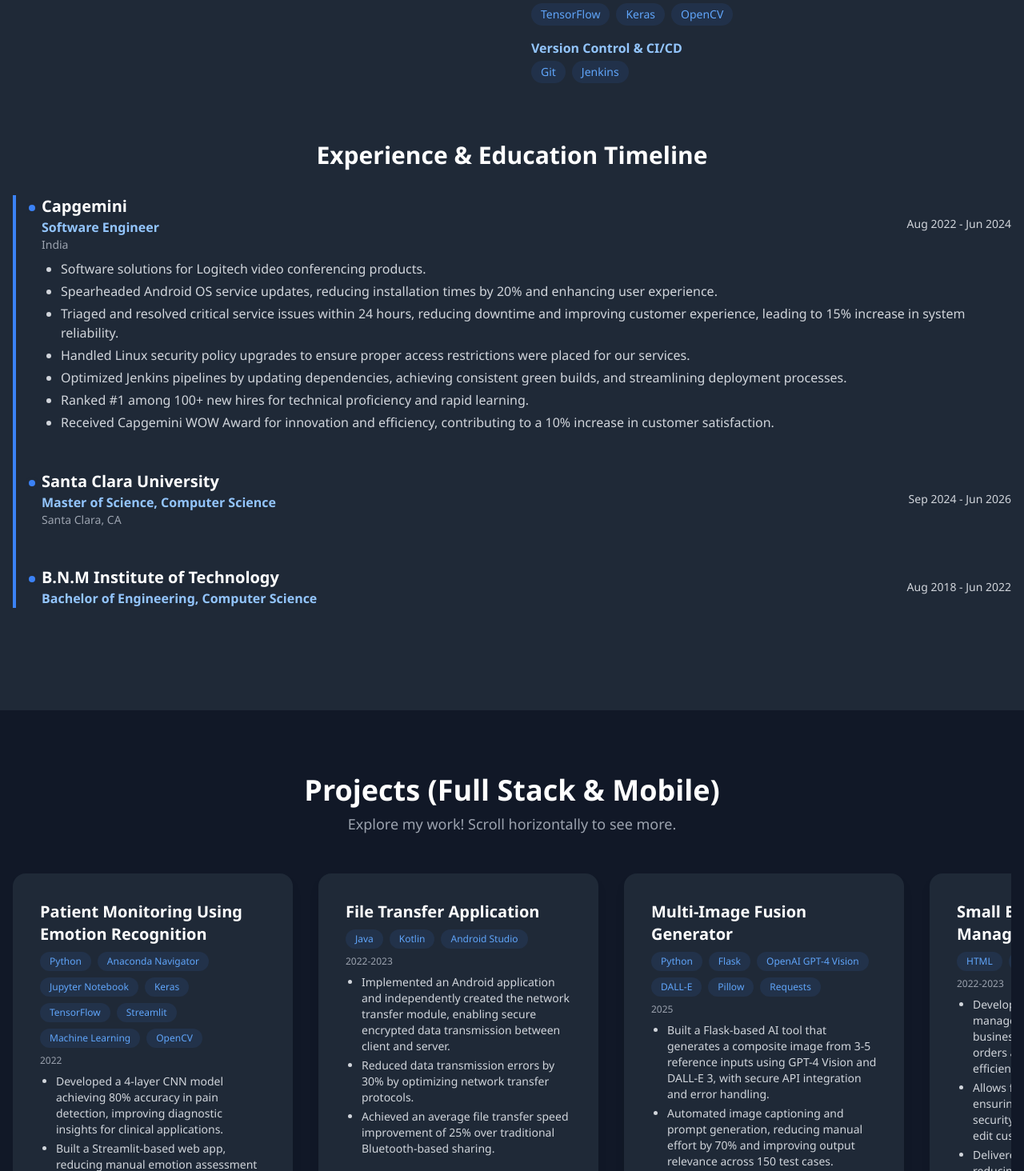
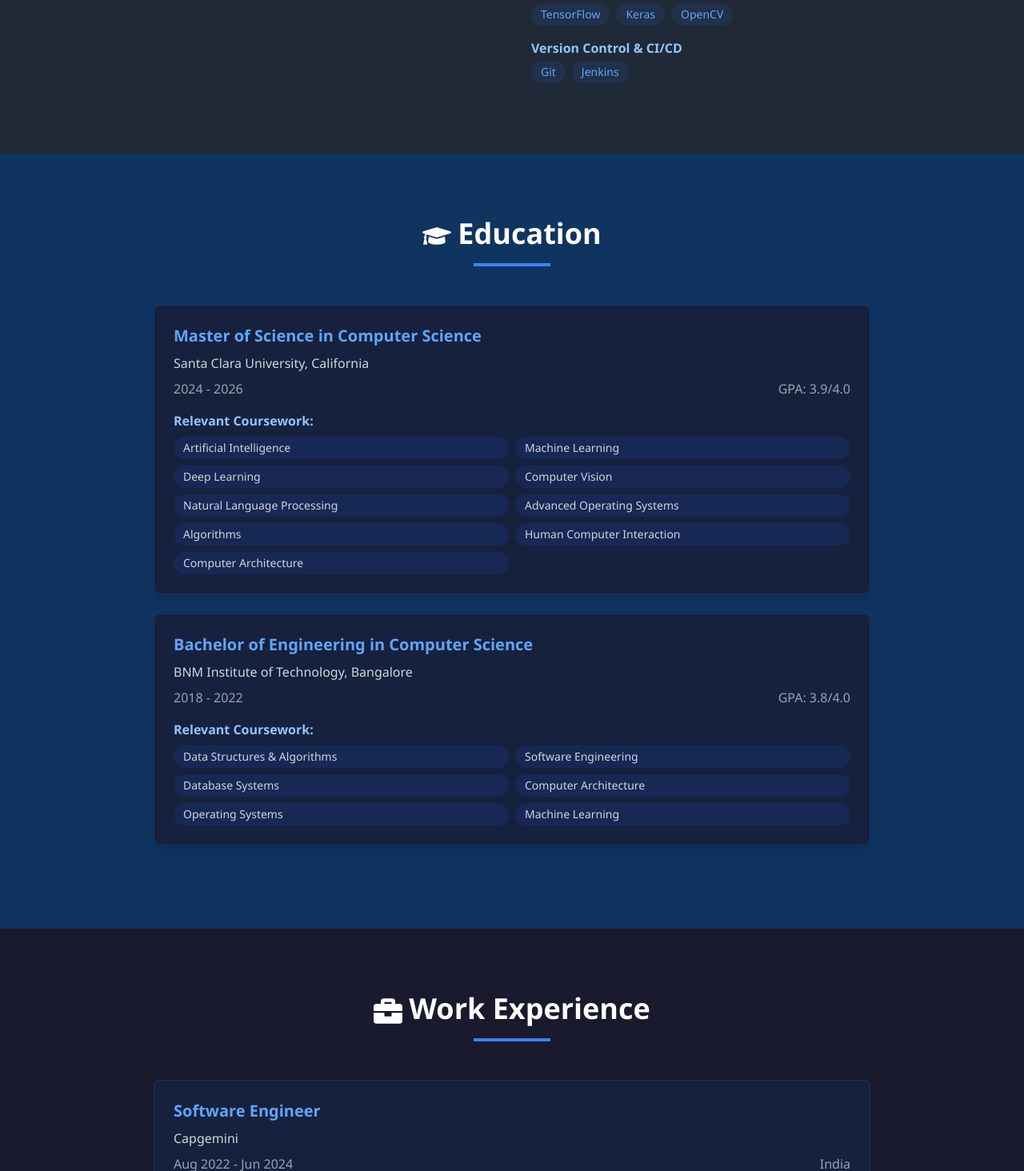
Before and after one commit to Amarnath001/Portfolio, a Next.js app: page / in a window 1280 px wide. Shown: the part 1336-2800 px from the top of the page at 80% size. Built offline with nearby package versions, Linux system fonts and the light colour scheme.

Commit message:
Updated work experience and removed timeline from About section

```diff
--- a/src/components/About.tsx
+++ b/src/components/About.tsx
@@ -2,9 +2,8 @@ import { motion } from 'framer-motion';
 
 const About = () => {
   const stats = [
-    { label: "Years Experience", value: "3+" },
-    { label: "Projects Completed", value: "20+" },
-    { label: "Happy Clients", value: "15+" }
+    { label: "Years Experience", value: "2+" },
+    { label: "Projects Completed", value: "10+" }
   ];
 
   const skills = [
@@ -137,35 +136,6 @@ const About = () => {
             </div>
           </motion.div>
         </div>
-
-        {/* Timeline Section */}
-        <div className="mt-16">
-          <h3 className="text-3xl font-bold text-white mb-8 text-center">Experience & Education Timeline</h3>
-          <div className="relative border-l-4 border-blue-500 pl-8">
-            {timeline.map((item, idx) => (
-              <div key={idx} className="mb-12 relative">
-                <div className="absolute -left-5 top-2 w-4 h-4 bg-blue-500 rounded-full border-4 border-gray-800" />
-                <div>
-                  <div className="flex flex-col md:flex-row md:items-center md:justify-between">
-                    <div>
-                      <h4 className="text-xl font-bold text-white">{item.title}</h4>
-                      <div className="text-blue-300 font-semibold">{item.subtitle}</div>
-                      {item.location && <div className="text-gray-400 text-sm">{item.location}</div>}
-                    </div>
-                    <div className="text-gray-300 text-sm mt-2 md:mt-0">{item.date}</div>
-                  </div>
-                  {item.details.length > 0 && (
-                    <ul className="list-disc ml-6 mt-2 text-gray-300 space-y-1">
-                      {item.details.map((detail, i) => (
-                        <li key={i}>{detail}</li>
-                      ))}
-                    </ul>
-                  )}
-                </div>
-              </div>
-            ))}
-          </div>
-        </div>
       </div>
     </section>
   );
--- /dev/null
+++ b/src/components/Experience.tsx
@@ -0,0 +1,156 @@
+import { motion, HTMLMotionProps } from 'framer-motion';
+import { FaGraduationCap, FaBriefcase } from 'react-icons/fa';
+
+const Education = () => {
+  const education = [
+    {
+        degree: 'Master of Science in Computer Science',
+        school: 'Santa Clara University, California',
+        duration: '2024 - 2026',
+        gpa: '3.9/4.0',
+        relevantCourses: [
+            'Artificial Intelligence',
+            'Machine Learning',
+            'Deep Learning',
+            'Computer Vision',
+            'Natural Language Processing',
+            'Advanced Operating Systems',
+            'Algorithms',
+            'Human Computer Interaction',
+            'Computer Architecture',
+        ]
+    },
+    {
+      degree: 'Bachelor of Engineering in Computer Science',
+      school: 'BNM Institute of Technology, Bangalore',
+      duration: '2018 - 2022',
+      gpa: '3.8/4.0',
+      relevantCourses: [
+        'Data Structures & Algorithms',
+        'Software Engineering',
+        'Database Systems',
+        'Computer Architecture',
+        'Operating Systems',
+        'Machine Learning'
+      ]
+    },
+
+  ];
+
+  return (
+    <section id="education" className="py-20 bg-[#0f3460]">
+      <div className="container mx-auto px-4">
+        <motion.div
+          initial={{ opacity: 0, y: 20 }}
+          whileInView={{ opacity: 1, y: 0 }}
+          transition={{ duration: 0.5 }}
+          viewport={{ once: true }}
+          className="text-center mb-12"
+        >
+          <h2 className="text-3xl md:text-4xl font-bold text-white mb-4">
+            <FaGraduationCap className="inline-block mr-2" />
+            Education
+          </h2>
+          <div className="w-24 h-1 bg-blue-500 mx-auto"></div>
+        </motion.div>
+
+        <div className="max-w-4xl mx-auto">
+          {education.map((edu, index) => (
+            <motion.div
+              key={index}
+              initial={{ opacity: 0, x: -20 }}
+              whileInView={{ opacity: 1, x: 0 }}
+              transition={{ duration: 0.5, delay: index * 0.1 }}
+              viewport={{ once: true }}
+              className="bg-[#16213e] rounded-lg p-6 mb-6 shadow-lg border border-blue-500/20"
+            >
+              <h3 className="text-xl font-bold text-blue-400 mb-2">{edu.degree}</h3>
+              <p className="text-gray-300 mb-2">{edu.school}</p>
+              <div className="flex justify-between text-gray-400 mb-4">
+                <span>{edu.duration}</span>
+                <span>GPA: {edu.gpa}</span>
+              </div>
+              <div className="mt-4">
+                <h4 className="text-blue-300 font-semibold mb-2">Relevant Coursework:</h4>
+                <div className="grid grid-cols-1 md:grid-cols-2 gap-2">
+                  {edu.relevantCourses.map((course, i) => (
+                    <span key={i} className="text-gray-300 bg-blue-900/30 px-3 py-1 rounded-full text-sm">
+                      {course}
+                    </span>
+                  ))}
+                </div>
+              </div>
+            </motion.div>
+          ))}
+        </div>
+      </div>
+    </section>
+  );
+};
+
+const Experience = () => {
+  const experiences = [
+    {
+      title: 'Software Engineer',
+      company: 'Capgemini',
+      duration: 'Aug 2022 - Jun 2024',
+      location: 'India',
+      description: [
+        'Software solutions for Logitech video conferencing products.',
+        'Spearheaded Android OS service updates, reducing installation times by 20% and enhancing user experience.',
+        'Triaged and resolved critical service issues within 24 hours, reducing downtime and improving customer experience, leading to 15% increase in system reliability.',
+        'Handled Linux security policy upgrades to ensure proper access restrictions were placed for our services.',
+        'Optimized Jenkins pipelines by updating dependencies, achieving consistent green builds, and streamlining deployment processes.',
+        'Ranked #1 among 100+ new hires for technical proficiency and rapid learning.',
+        'Received Capgemini WOW Award for innovation and efficiency, contributing to a 10% increase in customer satisfaction.'
+      ]
+    }
+  ];
+
+  return (
+    <section id="experience" className="py-20 bg-[#1a1a2e]">
+      <div className="container mx-auto px-4">
+        <motion.div
+          initial={{ opacity: 0, y: 20 }}
+          whileInView={{ opacity: 1, y: 0 }}
+          transition={{ duration: 0.5 }}
+          viewport={{ once: true }}
+          className="text-center mb-12"
+        >
+          <h2 className="text-3xl md:text-4xl font-bold text-white mb-4">
+            <FaBriefcase className="inline-block mr-2" />
+            Work Experience
+          </h2>
+          <div className="w-24 h-1 bg-blue-500 mx-auto"></div>
+        </motion.div>
+
+        <div className="max-w-4xl mx-auto">
+          {experiences.map((exp, index) => (
+            <motion.div
+              key={index}
+              initial={{ opacity: 0, x: -20 }}
+              whileInView={{ opacity: 1, x: 0 }}
+              transition={{ duration: 0.5, delay: index * 0.1 }}
+              viewport={{ once: true }}
+              className="bg-[#16213e] rounded-lg p-6 mb-6 shadow-lg border border-blue-500/20"
+            >
+              <h3 className="text-xl font-bold text-blue-400 mb-2">{exp.title}</h3>
+              <p className="text-gray-300 mb-2">{exp.company}</p>
+              <div className="flex justify-between text-gray-400 mb-4">
+                <span>{exp.duration}</span>
+                <span>{exp.location}</span>
+              </div>
+              <ul className="list-disc list-inside text-gray-300 space-y-2">
+                {exp.description.map((item, i) => (
+                  <li key={i}>{item}</li>
+                ))}
+              </ul>
+            </motion.div>
+          ))}
+        </div>
+      </div>
+    </section>
+  );
+};
+
+export { Experience, Education };
--- a/src/components/Projects.tsx
+++ b/src/components/Projects.tsx
@@ -52,16 +52,18 @@ const projects = [
     demo: ''
   },
   {
-    title: 'CodeHS Assignments & Projects',
+    title: 'Logic Gate Simulator — CodeHS',
     date: '2025',
-    technologies: ['Java', 'AP CS', 'Algorithms'],
+    technologies: ['HTML', 'CSS', 'JavaScript'],
     details: [
-      'A collection of Java assignments and projects completed for the CodeHS AP Computer Science curriculum.',
-      'Includes solutions to algorithmic challenges, OOP exercises, and interactive console programs.',
-      'Demonstrates foundational CS concepts and problem-solving skills.'
+      'An interactive educational game designed to teach K-12 students the fundamentals of Boolean logic through puzzle-based challenges.',
+      'Level-based challenges: AND, OR, and NOT gates with progressive difficulty.',
+      'Interactive grid for placing gates and wires, with color-coded visual feedback.',
+      'Progress tracking and step-by-step instructions for each level.',
+      'Originally built for Bool.com, adapted for CodeHS Summer 2025 Internship Challenge.'
     ],
-    github: 'https://github.com/Amarnath001/CodeHS',
-    demo: ''
+    github: 'https://github.com/Amarnath001/Logic_Gate_Simulator_CodeHS',
+    demo: 'https://www.loom.com/share/1cb9fb42b52a42afb60a5eba5a0e4ac4'
   }
 ];
 
--- a/src/pages/index.tsx
+++ b/src/pages/index.tsx
@@ -4,6 +4,7 @@ import Hero from '@/components/Hero';
 import About from '@/components/About';
 import Projects from '@/components/Projects';
 import Contact from '@/components/Contact';
+import { Experience, Education } from '@/components/Experience';
 
 export default function Home() {
   return (
@@ -18,6 +19,8 @@ export default function Home() {
         <Header />
         <Hero />
         <About />
+        <Education />
+        <Experience />
         <Projects />
         <Contact />
       </main>
```
